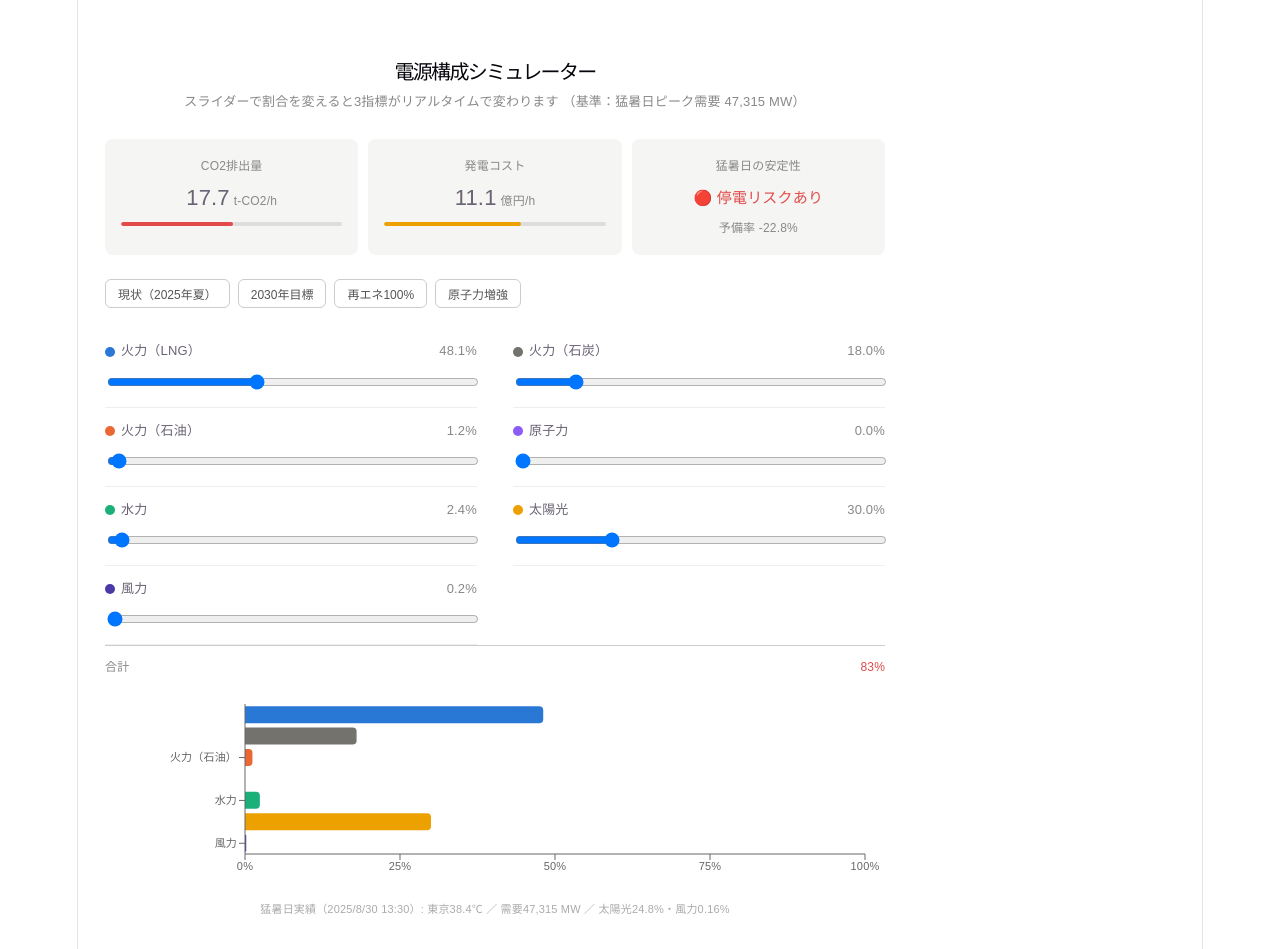
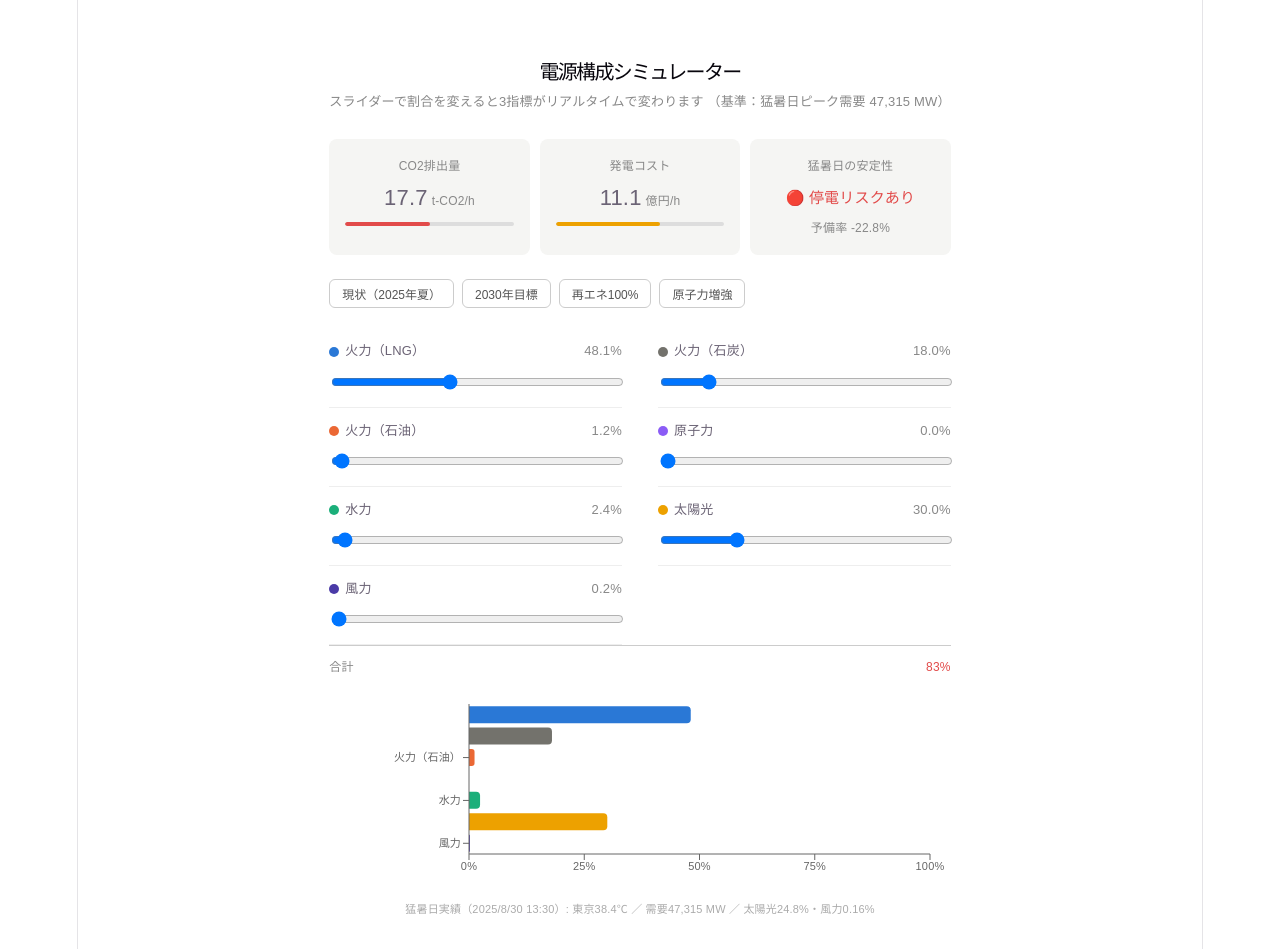
Before and after one commit to Nishiyama1204/Watt-if, a React (Vite) app in the folder energy-simulator/: page / in a window 1280 px wide. Built offline with nearby package versions, Linux system fonts and the light colour scheme.

Commit message:
UIが左寄りなのを中央揃えに変更

```diff
--- a/energy-simulator/src/App.jsx
+++ b/energy-simulator/src/App.jsx
@@ -111,7 +111,7 @@ export default function App() {
   }
 
   return (
-    <div style={{ padding: "1.5rem", fontFamily: "sans-serif", maxWidth: 780 }}>
+    <div style={{ padding: "1.5rem", fontFamily: "sans-serif", maxWidth: 780, margin: "0 auto" }}>
 
       {/* タイトル */}
       <h1 style={{ fontSize: 20, fontWeight: 500, marginBottom: 4 }}>
```
